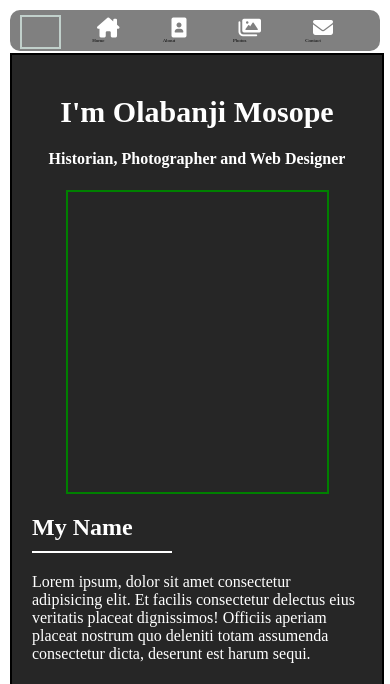
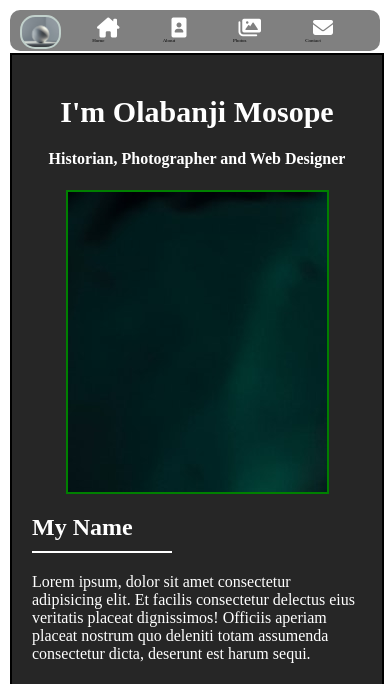
Before and after one commit to olabanjisope/Olabanji_portfolio, a PHP site: page / in a window 390 px wide. Shown: the top 684 px of the page. Run offline with PHP 8.4, Linux system fonts and the light colour scheme.

Commit message:
Update style.css

```diff
--- a/css/style.css
+++ b/css/style.css
@@ -350,6 +350,10 @@
             height: 30px;
             border: 2px solid #c1d0cb;
             margin: 5px 0 0 10px;
+            background-image: url(../images/img39.jpg);
+            background-position: center;
+            background-size: cover;
+            border-radius: 15px;
         }
 
 
@@ -396,6 +400,7 @@
 
 
         .container .profile_picture{
+            background-image: url(../images/img18.jpg);
             width: 70%;
             height: 300px;
             border: 2px solid green;
```
